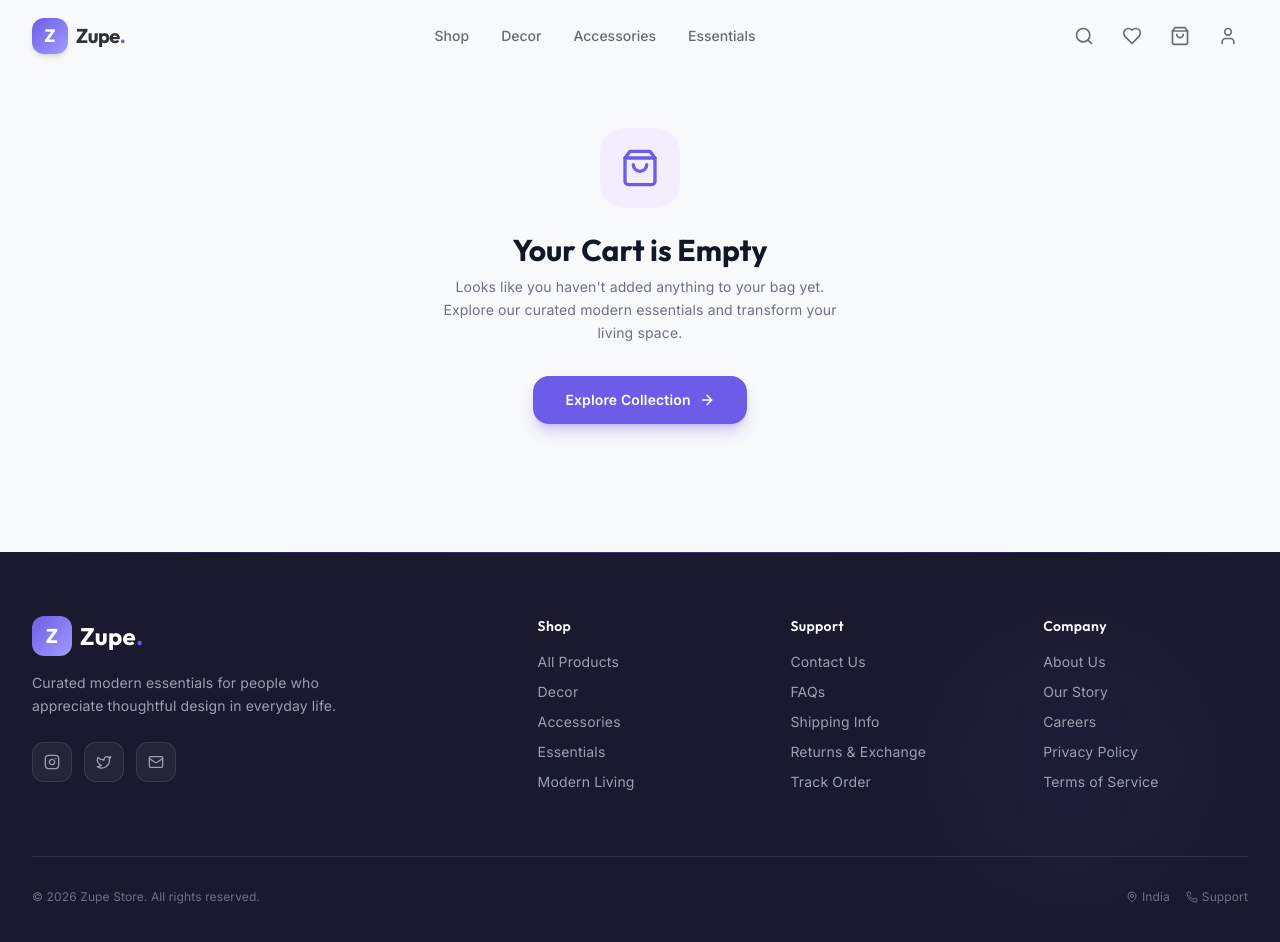
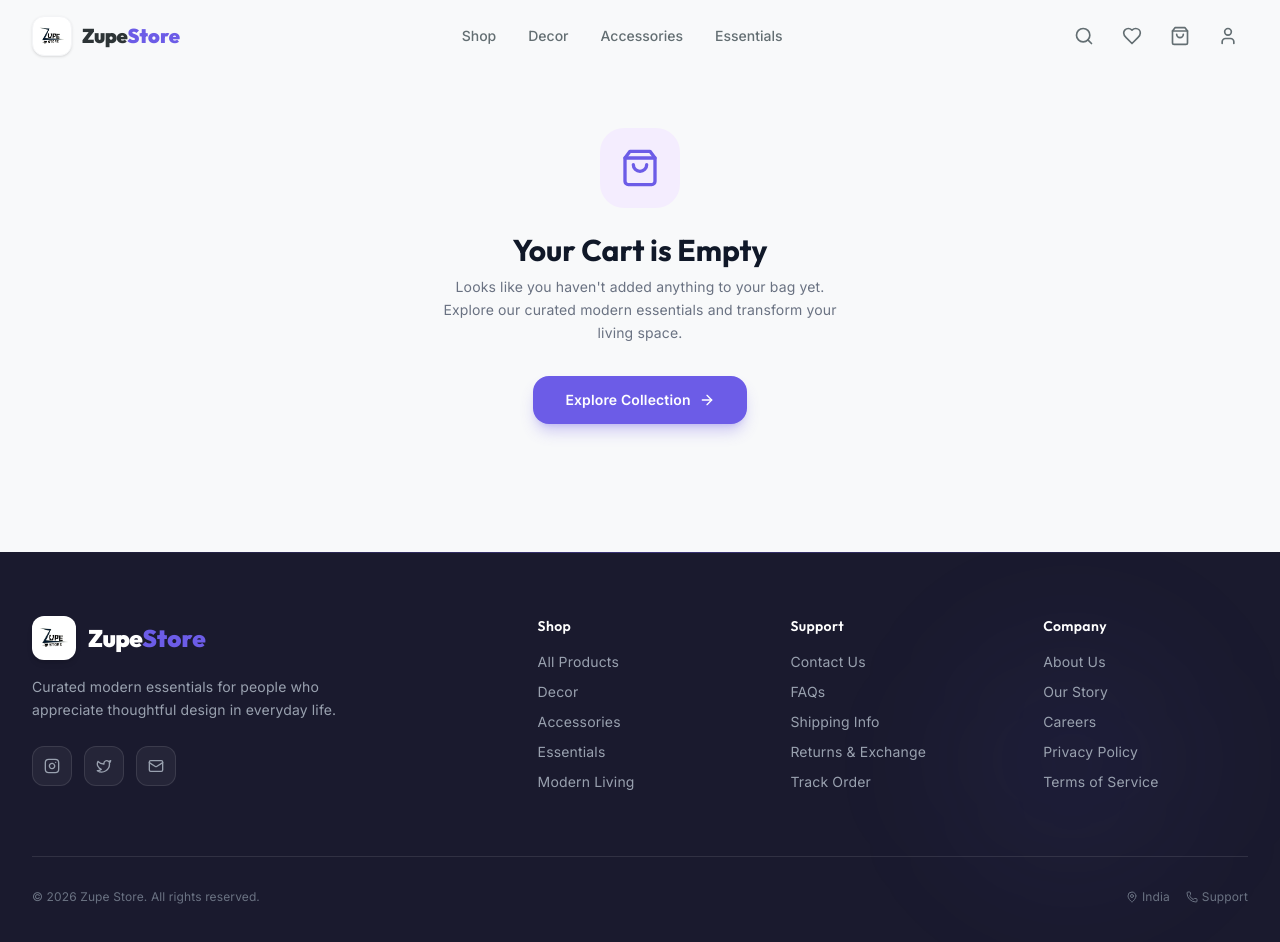
Before and after one commit to stibe-labs/zupe-store-ecommerce, a Next.js app: page /cart in a window 1280 px wide. Shown: the top 942 px of the page. Built offline with nearby package versions, Linux system fonts and the light colour scheme.

Commit message:
feat: add yellow loading splash screen and update official Zupe Store logo across app

```diff
--- a/src/app/admin/page.tsx
+++ b/src/app/admin/page.tsx
@@ -157,8 +157,14 @@ export default function AdminDashboardPage() {
             </Link>
             <div className="h-4 w-px bg-white/10" />
             <div className="flex items-center gap-2">
-              <div className="w-8 h-8 rounded-lg bg-[#6C5CE7] flex items-center justify-center font-bold">
-                Z
+              <div className="relative w-8 h-8 rounded-lg overflow-hidden bg-white flex items-center justify-center p-0.5">
+                <Image
+                  src="/zupe-logo.png"
+                  alt="Zupe Store"
+                  width={28}
+                  height={28}
+                  className="object-contain"
+                />
               </div>
               <span className="font-display font-bold text-lg">Zupe Admin</span>
             </div>
--- a/src/app/layout.tsx
+++ b/src/app/layout.tsx
@@ -5,6 +5,7 @@ import { WishlistProvider } from "@/context/WishlistContext";
 import { SmoothScrollProvider } from "@/components/SmoothScrollProvider";
 import { CartDrawer } from "@/components/CartDrawer";
 import { AuthModal } from "@/components/AuthModal";
+import { LoadingScreen } from "@/components/LoadingScreen";
 import "./globals.css";
 
 export const metadata: Metadata = {
@@ -12,7 +13,8 @@ export const metadata: Metadata = {
   description:
     "Discover beautifully curated decor, modern accessories, and everyday essentials designed to elevate your space and simplify your life.",
   icons: {
-    icon: [{ url: "/favicon.ico" }],
+    icon: [{ url: "/zupe-logo.png" }],
+    apple: [{ url: "/zupe-logo.png" }],
   },
 };
 
@@ -27,6 +29,7 @@ export default function RootLayout({
         className="antialiased font-sans bg-[#F8F9FA] text-[#2D3436]"
         suppressHydrationWarning
       >
+        <LoadingScreen />
         <AuthProvider>
           <WishlistProvider>
             <CartProvider>
--- a/src/components/AuthModal.tsx
+++ b/src/components/AuthModal.tsx
@@ -1,6 +1,7 @@
 "use client";
 
 import React, { useState } from "react";
+import Image from "next/image";
 import { motion, AnimatePresence } from "framer-motion";
 import { X, Mail, Lock, User, ArrowRight, CheckCircle2, AlertCircle, Loader2 } from "lucide-react";
 import { useAuth } from "@/context/AuthContext";
@@ -117,8 +118,14 @@ export function AuthModal() {
 
         {/* Brand Header */}
         <div className="text-center mb-6">
-          <div className="w-12 h-12 mx-auto rounded-2xl bg-gradient-to-br from-[#6C5CE7] to-[#A29BFE] flex items-center justify-center shadow-lg shadow-[#6C5CE7]/30 mb-3">
-            <span className="text-white font-display font-bold text-2xl">Z</span>
+          <div className="relative w-16 h-16 mx-auto rounded-2xl overflow-hidden bg-white shadow-md border border-gray-100 flex items-center justify-center p-1 mb-3">
+            <Image
+              src="/zupe-logo.png"
+              alt="Zupe Store"
+              width={56}
+              height={56}
+              className="object-contain"
+            />
           </div>
           <h3 className="text-2xl font-bold font-display text-gray-900">
             {mode === "login" ? "Welcome Back" : "Join Zupe Store"}
--- a/src/components/Footer.tsx
+++ b/src/components/Footer.tsx
@@ -1,6 +1,7 @@
 "use client";
 
 import React from "react";
+import Image from "next/image";
 import Link from "next/link";
 import { Instagram, Twitter, Mail, MapPin, Phone, ArrowUpRight } from "lucide-react";
 
@@ -39,12 +40,18 @@ export function Footer() {
         <div className="grid grid-cols-2 md:grid-cols-5 gap-8 lg:gap-12">
           {/* Brand */}
           <div className="col-span-2">
-            <Link href="/" className="flex items-center gap-2 mb-4">
-              <div className="w-10 h-10 rounded-xl bg-gradient-to-br from-[#6C5CE7] to-[#A29BFE] flex items-center justify-center">
-                <span className="text-white font-display font-bold text-xl">Z</span>
+            <Link href="/" className="flex items-center gap-3 mb-4">
+              <div className="relative w-11 h-11 rounded-xl overflow-hidden bg-white p-0.5 shadow-md flex items-center justify-center">
+                <Image
+                  src="/zupe-logo.png"
+                  alt="Zupe Store"
+                  width={40}
+                  height={40}
+                  className="object-contain"
+                />
               </div>
-              <span className="font-display font-bold text-2xl">
-                Zupe<span className="text-[#6C5CE7]">.</span>
+              <span className="font-display font-black text-2xl tracking-tight text-white">
+                Zupe<span className="text-[#6C5CE7]">Store</span>
               </span>
             </Link>
             <p className="text-sm text-gray-400 max-w-xs leading-relaxed mb-6">
--- /dev/null
+++ b/src/components/LoadingScreen.tsx
@@ -0,0 +1,67 @@
+"use client";
+
+import React, { useState, useEffect } from "react";
+import Image from "next/image";
+import { motion, AnimatePresence } from "framer-motion";
+
+export function LoadingScreen() {
+  const [loading, setLoading] = useState(true);
+
+  useEffect(() => {
+    // Show splash for 1.4 seconds on initial load
+    const timer = setTimeout(() => {
+      setLoading(false);
+    }, 1400);
+
+    return () => clearTimeout(timer);
+  }, []);
+
+  return (
+    <AnimatePresence>
+      {loading && (
+        <motion.div
+          initial={{ opacity: 1 }}
+          exit={{ opacity: 0, transition: { duration: 0.6, ease: "easeInOut" } }}
+          className="fixed inset-0 z-[9999] flex flex-col items-center justify-center bg-[#FFE600] pointer-events-auto"
+        >
+          {/* Centered Small Logo */}
+          <motion.div
+            initial={{ scale: 0.8, opacity: 0 }}
+            animate={{
+              scale: [0.85, 1, 0.95],
+              opacity: 1,
+            }}
+            transition={{
+              duration: 1.2,
+              ease: "easeInOut",
+              repeat: Infinity,
+              repeatType: "reverse",
+            }}
+            className="relative w-36 h-36 sm:w-44 sm:h-44 flex items-center justify-center"
+          >
+            <Image
+              src="/zupe-logo.png"
+              alt="Zupe Store"
+              width={160}
+              height={160}
+              priority
+              className="object-contain drop-shadow-md"
+            />
+          </motion.div>
+
+          {/* Minimalist Loading Dots */}
+          <motion.div
+            initial={{ opacity: 0, y: 10 }}
+            animate={{ opacity: 1, y: 0 }}
+            transition={{ delay: 0.3 }}
+            className="flex items-center gap-2 mt-4"
+          >
+            <span className="w-2 h-2 rounded-full bg-black/80 animate-bounce [animation-delay:-0.3s]" />
+            <span className="w-2 h-2 rounded-full bg-black/80 animate-bounce [animation-delay:-0.15s]" />
+            <span className="w-2 h-2 rounded-full bg-black/80 animate-bounce" />
+          </motion.div>
+        </motion.div>
+      )}
+    </AnimatePresence>
+  );
+}
--- a/src/components/Navbar.tsx
+++ b/src/components/Navbar.tsx
@@ -1,6 +1,7 @@
 "use client";
 
 import React, { useState, useEffect } from "react";
+import Image from "next/image";
 import Link from "next/link";
 import { motion, AnimatePresence } from "framer-motion";
 import { Search, ShoppingBag, Heart, User, Menu, X, ChevronDown } from "lucide-react";
@@ -52,12 +53,19 @@ export function Navbar() {
         <div className="max-w-7xl mx-auto px-4 sm:px-6 lg:px-8">
           <div className="flex items-center justify-between h-16 md:h-18">
             {/* Logo */}
-            <Link href="/" className="flex items-center gap-2 group">
-              <div className="w-9 h-9 rounded-xl bg-gradient-to-br from-[#6C5CE7] to-[#A29BFE] flex items-center justify-center shadow-md group-hover:shadow-lg group-hover:shadow-[#6C5CE7]/30 transition-all duration-300">
-                <span className="text-white font-display font-bold text-lg leading-none">Z</span>
+            <Link href="/" className="flex items-center gap-2.5 group">
+              <div className="relative w-10 h-10 rounded-xl overflow-hidden bg-white shadow-sm border border-gray-100 flex items-center justify-center p-0.5 group-hover:scale-105 transition-transform duration-300">
+                <Image
+                  src="/zupe-logo.png"
+                  alt="Zupe Store"
+                  width={36}
+                  height={36}
+                  className="object-contain"
+                  priority
+                />
               </div>
-              <span className="font-display font-bold text-xl tracking-tight text-[#2D3436]">
-                Zupe<span className="text-[#6C5CE7]">.</span>
+              <span className="font-display font-black text-xl tracking-tight text-[#2D3436]">
+                Zupe<span className="text-[#6C5CE7]">Store</span>
               </span>
             </Link>
 
```
Also changed, not shown: public/favicon.png (added), public/zupe-logo.png (added).
